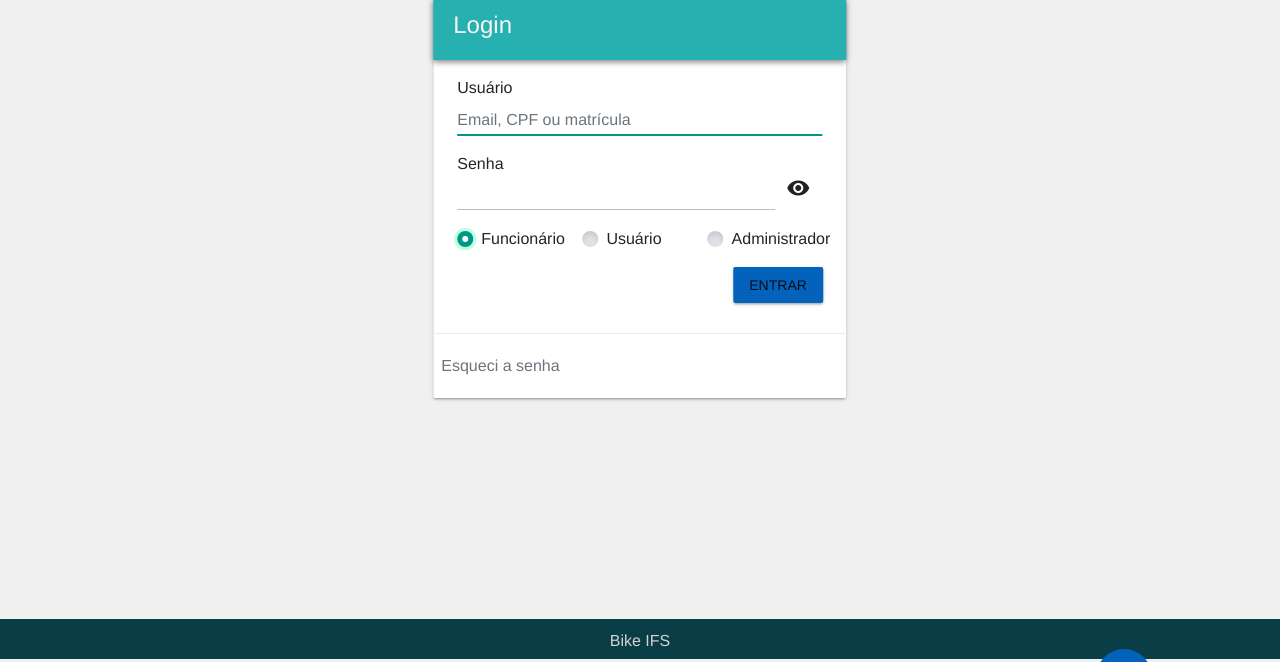
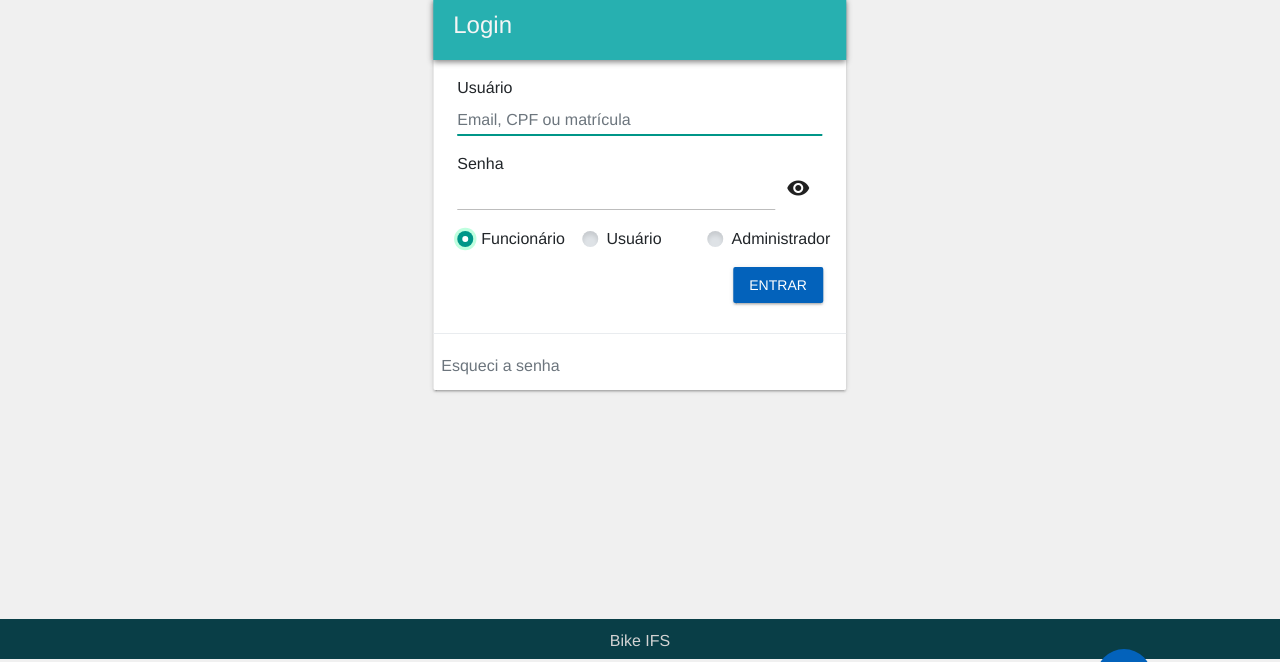
Before and after one commit to Dahan-Schuster/bike-ifs-ci, a CodeIgniter app: page /bike-ifs-ci/home/view/login in a window 1280 px wide. Shown: the part 138-800 px from the top of the page. Run offline with CodeIgniter, Linux system fonts and the light colour scheme.

Commit message:
Melhoria no design da tela de login e esqueciSenha

```diff
--- a/bikeifs_app_folder/views/pages/esqueciSenha.php
+++ b/bikeifs_app_folder/views/pages/esqueciSenha.php
@@ -33,7 +33,7 @@
                 </div>
             </div>
         </div>
-        <button id="btnEnviar" type="submit" class="btn btn-raised accent-color" style="display: flex; float: right;">Enviar</button>
+        <button id="btnEnviar" type="submit" class="btn btn-raised accent-color text-primary-color" style="display: flex; float: right;">Enviar</button>
     </form>
     <div class="dropdown-divider"></div>
     <a class="dropdown-item text-muted pl-2" href="<?= base_url('home/view/login') ?>">Voltar para a página de Login</a>
--- a/bikeifs_app_folder/views/pages/login.php
+++ b/bikeifs_app_folder/views/pages/login.php
@@ -1,7 +1,7 @@
 <?php @session_destroy(); ?>
-<div class="dropdown-menu dropdown-menu-center show pt-0">
+<div class="dropdown-menu dropdown-menu-center show py-0">
     <div class="alert raised bg-default-primary text-light">
-        <h4 id="aviso-login">Login</h4>
+        <h4>Login</h4>
     </div>
     <form id="formLogin" autocomplete="off" class="px-4 pb-5">
         <div class="form-group">
@@ -45,9 +45,11 @@
                 </div>
             </div>
         </div>
-        <button style="display: flex; float: right;" id="btnEntrar" type="submit" class="btn btn-raised accent-color">Entrar</button>
+        <button style="display: flex; float: right;" id="btnEntrar" type="submit" class="btn btn-raised accent-color text-primary-color">Entrar</button>
     </form>
 
     <div class="dropdown-divider"></div>
     <a class="dropdown-item text-muted pl-2" href="<?= base_url('home/view/esqueciSenha') ?>">Esqueci a senha</a>
+    <div id="aviso-login" style="display: none" class="alert bg-success text-light mb-0">
+    </div>
 </div>
```
